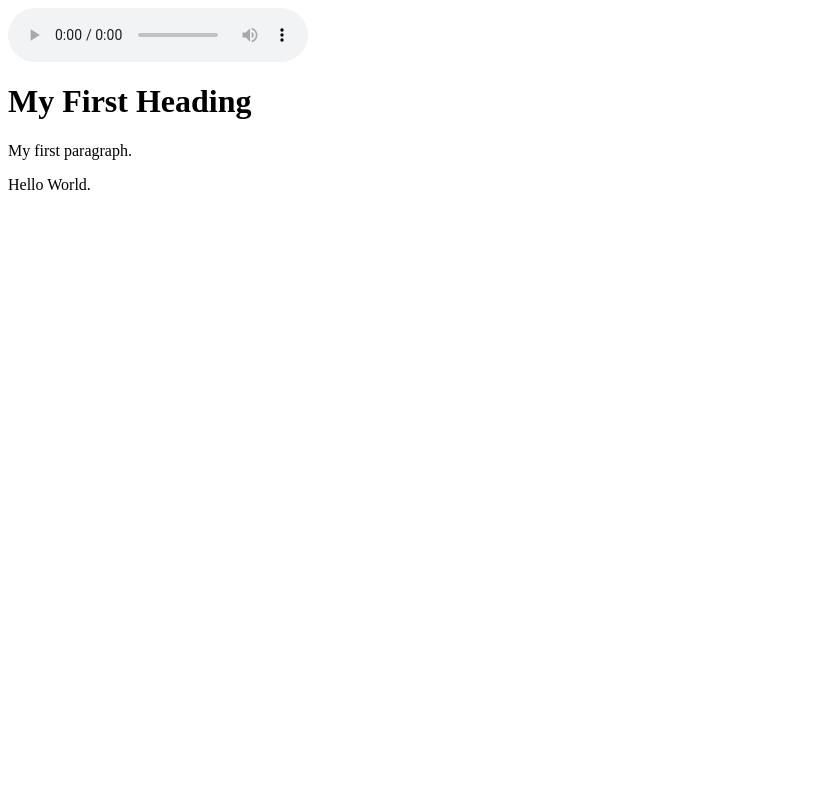
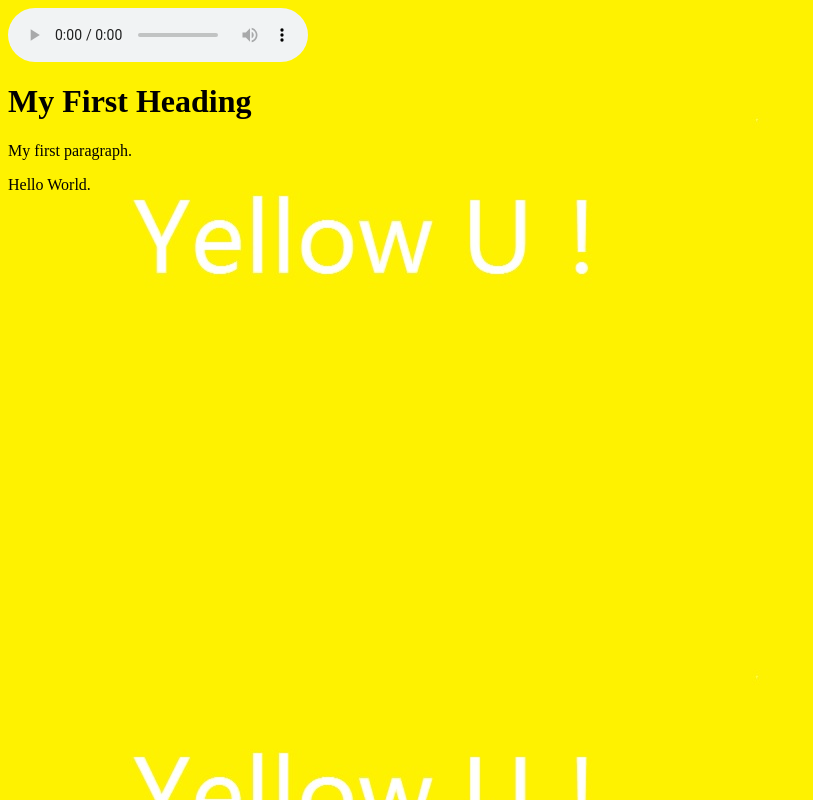
Before and after one commit to TsinghuaSummercamp/TsinghuaSummerCamp.github.io, a plain HTML site: page index.html in a window 1280 px wide. Shown: the whole page, without its empty margins (0-813 px from the left). Drawn offline with Linux system fonts and the light colour scheme.

Commit message:
add the background!

```diff
--- a/index.html
+++ b/index.html
@@ -1,5 +1,7 @@
 <html>
 <body>
+
+<body background="res/background.jpg">
 
 <audio controls="controls" height="100" width="100">
   <source src="res/Memory.mp3" type="audio/mp3" />
```
Also changed, not shown: res/background.jpg (added).
